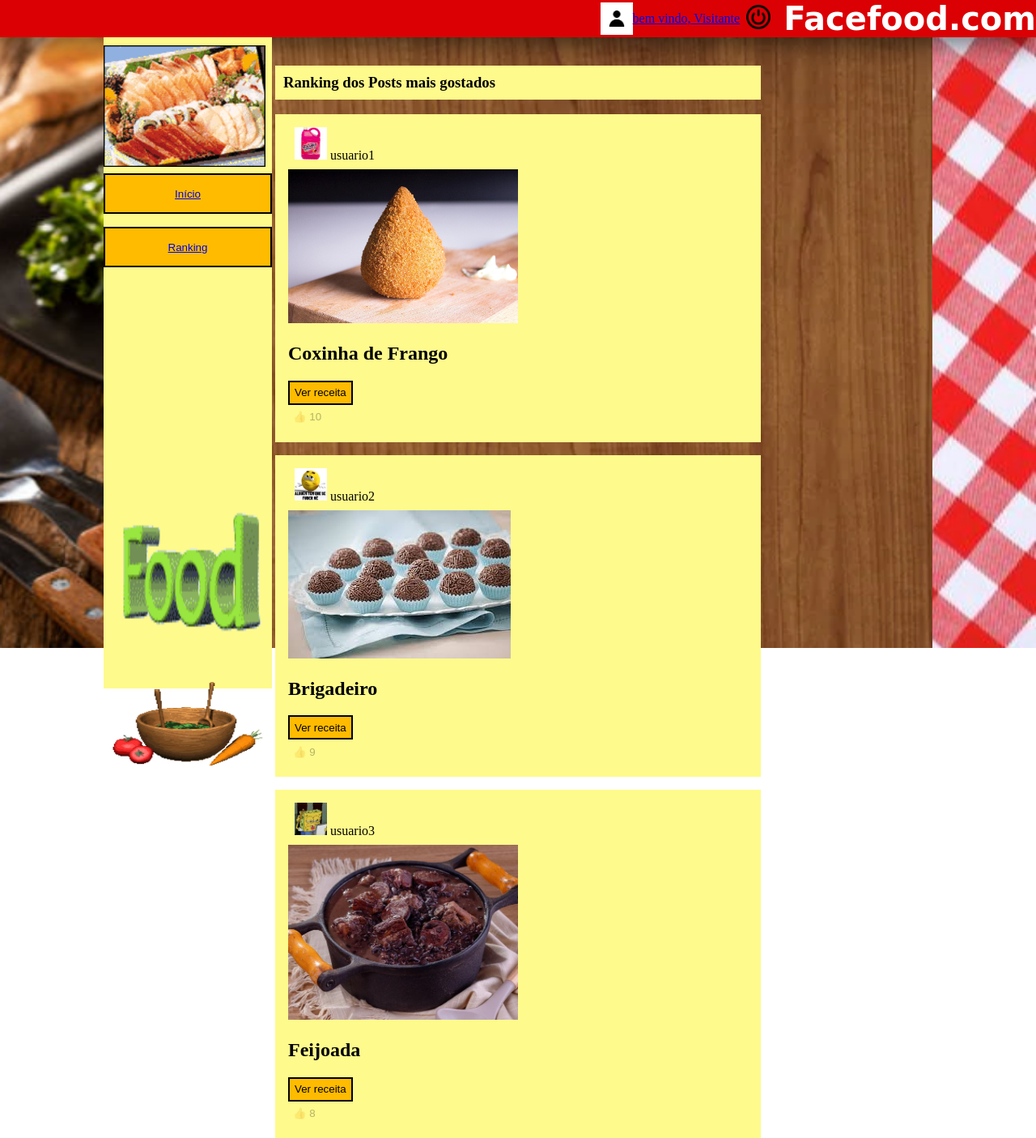
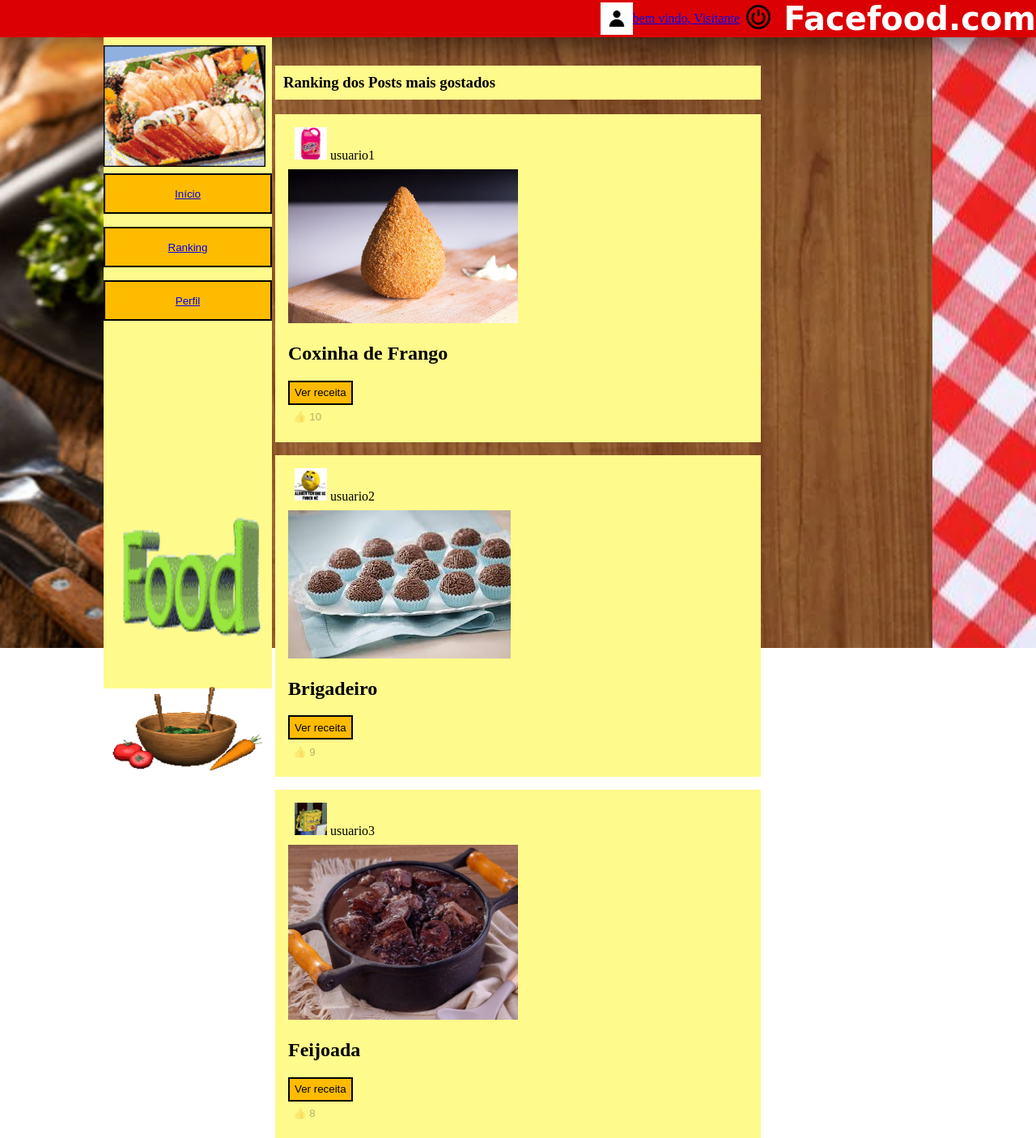
Before and after one commit to Eduardoluizfrancelianoda/GCW, a PHP site: page /ranking.php in a window 1280 px wide. Shown: the top 1405 px of the page at 81% size. Run offline with PHP 8.4, Linux system fonts and the light colour scheme; data comes from the database, SQL or seed files in the repository; some web fonts are replaced.

Commit message:
adicionei a opção de entrar no perfil pra quem tá no fundo da pagina

```diff
--- a/Facefood/CSS/mainstyle.css
+++ b/Facefood/CSS/mainstyle.css
@@ -70,7 +70,7 @@ header {
   width: 150px;
   height: auto;
   margin: 8px 0;
-  transform: translateY(190%);
+  transform: translateY(150%);
 }
 
 .navbar ul {
--- a/Facefood/mainpage.php
+++ b/Facefood/mainpage.php
@@ -65,6 +65,7 @@ $posts = $stmt->fetchAll(PDO::FETCH_ASSOC);
         <ul>
             <li><button><a href="mainpage.php">Início</a></button></li>
             <li><button><a href="ranking.php">ranking</a></button></li>
+            <li><button><a href="perfil.php">Perfil</a></button></li>
         </ul>
 
     <!--gifs da navbar-->
--- a/Facefood/perfil.php
+++ b/Facefood/perfil.php
@@ -176,6 +176,7 @@ $posts = $stmt_posts->fetchAll(PDO::FETCH_ASSOC);
         <ul>
             <li><button><a href="mainpage.php">Início</a></button></li>
             <li><button><a href="ranking.php">ranking</a></button></li>
+            <li><button><a href="perfil.php">Perfil</a></button></li>
         </ul>
 
         <img src="gifs/FOOD gigantesco girano.gif" alt="gif gigantesco girando" class="navbar-gif">
@@ -200,7 +201,7 @@ $posts = $stmt_posts->fetchAll(PDO::FETCH_ASSOC);
                 <input type="hidden" name="foto_atual" value="<?= htmlspecialchars($usuario['foto_perfil']) ?>">
 
                 <label for="nome">Nome:</label>
-                <input type="text" name="nome" id="nome" value="<?= htmlspecialchars($usuario['nome']) ?>" required>
+                <input type="text" name="nome" id="nome" value="<?= htmlspecialchars($usuario['nome']) ?>" required><br><br>
 
                 <label>Foto atual:</label><br>
                 <?php if (!empty($usuario['foto_perfil'])): ?>
@@ -211,7 +212,7 @@ $posts = $stmt_posts->fetchAll(PDO::FETCH_ASSOC);
                 <br>
 
                 <label for="foto_perfil">Nova foto (opcional):</label>
-                <input type="file" name="foto_perfil" id="foto_perfil" accept="image/jpeg,image/png,image/gif">
+                <input type="file" name="foto_perfil" id="foto_perfil" accept="image/jpeg,image/png,image/gif"> <br>
 
                 <button type="submit">Salvar alterações</button>
                 <button type="button" onclick="window.location.href='mainpage.php';">Ir para a página principal</button>
--- a/Facefood/ranking.php
+++ b/Facefood/ranking.php
@@ -58,6 +58,7 @@ $posts = $stmt->fetchAll(PDO::FETCH_ASSOC);
         <ul>
             <li><button><a href="mainpage.php">Início</a></button></li>
             <li><button><a href="ranking.php">Ranking</a></button></li>
+            <li><button><a href="perfil.php">Perfil</a></button></li>
         </ul>
 
         <img src="gifs/FOOD gigantesco girano.gif" alt="gif gigantesco girando" class="navbar-gif">
```
